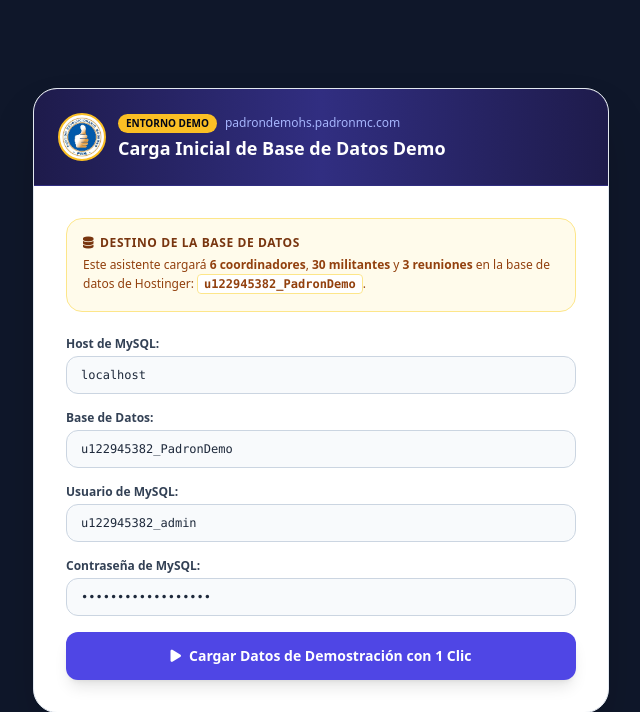
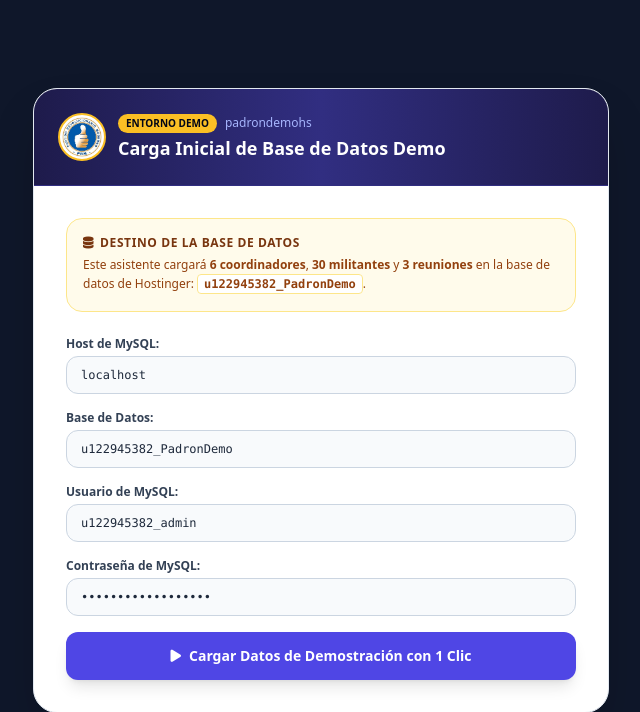
Before and after one commit to HarolLuis/PadronMariaCastillo, a PHP site: page /padrondemohs/install_demo.php in a window 1280 px wide. Shown: the top 712 px of the page, without its empty margins (319-959 px from the left). Run offline with PHP 8.4, Linux system fonts and the light colour scheme; some libraries are stand-ins or nearby versions.

Commit message:
style: mostrar solo padrondemohs en etiquetas de entorno demo

```diff
--- a/padrondemohs/index.html
+++ b/padrondemohs/index.html
@@ -383,7 +383,7 @@
                 <span class="bg-gradient-to-r from-amber-400 to-amber-500 text-slate-950 font-black text-[10px] sm:text-xs px-2.5 py-0.5 rounded-full uppercase tracking-wider shadow-sm inline-flex items-center gap-1.5">
                   <i class="fa-solid fa-flask text-indigo-900"></i> ENTORNO DEMO
                 </span>
-                <span class="text-[11px] font-semibold text-amber-200">padrondemohs.padronmc.com</span>
+                <span class="text-[11px] font-semibold text-amber-200">padrondemohs</span>
               </div>
               <h1 class="text-sm sm:text-base md:text-lg font-extrabold tracking-tight leading-tight truncate sm:whitespace-normal">PADRÓN ELECTORAL · MARÍA CASTILLO</h1>
               <p class="text-[11px] sm:text-xs text-amber-300 font-semibold truncate sm:whitespace-normal">«Aprender También es Crecer» · 2028 - 2032</p>
--- a/padrondemohs/index.php
+++ b/padrondemohs/index.php
@@ -383,7 +383,7 @@
                 <span class="bg-gradient-to-r from-amber-400 to-amber-500 text-slate-950 font-black text-[10px] sm:text-xs px-2.5 py-0.5 rounded-full uppercase tracking-wider shadow-sm inline-flex items-center gap-1.5">
                   <i class="fa-solid fa-flask text-indigo-900"></i> ENTORNO DEMO
                 </span>
-                <span class="text-[11px] font-semibold text-amber-200">padrondemohs.padronmc.com</span>
+                <span class="text-[11px] font-semibold text-amber-200">padrondemohs</span>
               </div>
               <h1 class="text-sm sm:text-base md:text-lg font-extrabold tracking-tight leading-tight truncate sm:whitespace-normal">PADRÓN ELECTORAL · MARÍA CASTILLO</h1>
               <p class="text-[11px] sm:text-xs text-amber-300 font-semibold truncate sm:whitespace-normal">«Aprender También es Crecer» · 2028 - 2032</p>
--- a/padrondemohs/install_demo.php
+++ b/padrondemohs/install_demo.php
@@ -1,7 +1,7 @@
 <?php
 /**
  * Asistente de Carga Inicial para la Base de Datos DEMO
- * Subdominio: padrondemohs.padronmc.com
+ * Subdominio: padrondemohs
  * Base de Datos: u122945382_PadronDemo
  */
 
@@ -76,7 +76,7 @@ if ($step === 'execute') {
         <div>
           <div class="flex items-center gap-2">
             <span class="bg-amber-400 text-slate-950 text-[10px] font-black uppercase px-2 py-0.5 rounded-full">ENTORNO DEMO</span>
-            <span class="text-xs text-indigo-300">padrondemohs.padronmc.com</span>
+            <span class="text-xs text-indigo-300">padrondemohs</span>
           </div>
           <h1 class="text-lg font-black leading-tight mt-1">Carga Inicial de Base de Datos Demo</h1>
         </div>
@@ -116,7 +116,7 @@ if ($step === 'execute') {
 
         <div class="space-y-3">
           <a href="index.php" class="block w-full py-3.5 bg-indigo-600 hover:bg-indigo-700 text-white font-bold text-center rounded-xl shadow-lg transition text-sm">
-            <i class="fa-solid fa-arrow-right mr-2"></i> Abrir Aplicación Demo (padrondemohs.padronmc.com)
+            <i class="fa-solid fa-arrow-right mr-2"></i> Abrir Aplicación Demo (padrondemohs)
           </a>
           <a href="api/test_db.php" class="block w-full py-2.5 bg-slate-100 hover:bg-slate-200 text-slate-700 font-bold text-center rounded-xl transition text-xs">
             <i class="fa-solid fa-stethoscope mr-1.5"></i> Ver Diagnóstico de Conexión
--- a/padrondemohs/padron.html
+++ b/padrondemohs/padron.html
@@ -383,7 +383,7 @@
                 <span class="bg-gradient-to-r from-amber-400 to-amber-500 text-slate-950 font-black text-[10px] sm:text-xs px-2.5 py-0.5 rounded-full uppercase tracking-wider shadow-sm inline-flex items-center gap-1.5">
                   <i class="fa-solid fa-flask text-indigo-900"></i> ENTORNO DEMO
                 </span>
-                <span class="text-[11px] font-semibold text-amber-200">padrondemohs.padronmc.com</span>
+                <span class="text-[11px] font-semibold text-amber-200">padrondemohs</span>
               </div>
               <h1 class="text-sm sm:text-base md:text-lg font-extrabold tracking-tight leading-tight truncate sm:whitespace-normal">PADRÓN ELECTORAL · MARÍA CASTILLO</h1>
               <p class="text-[11px] sm:text-xs text-amber-300 font-semibold truncate sm:whitespace-normal">«Aprender También es Crecer» · 2028 - 2032</p>
```
